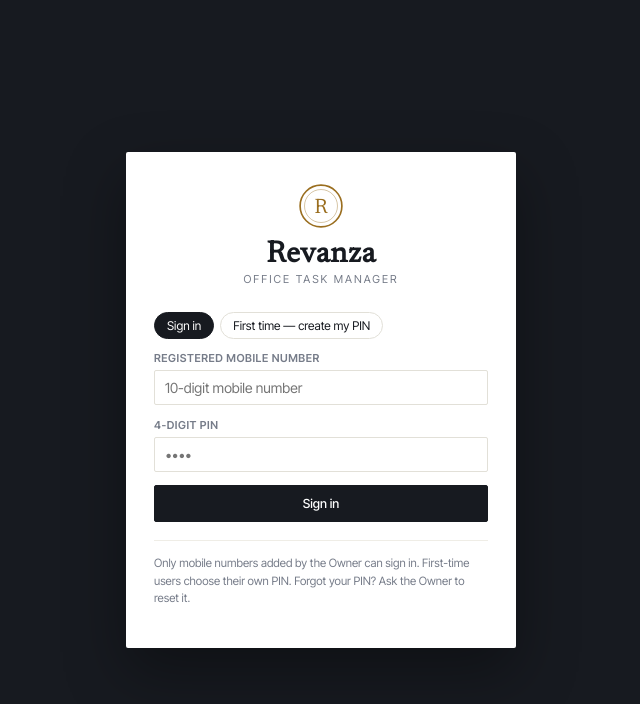
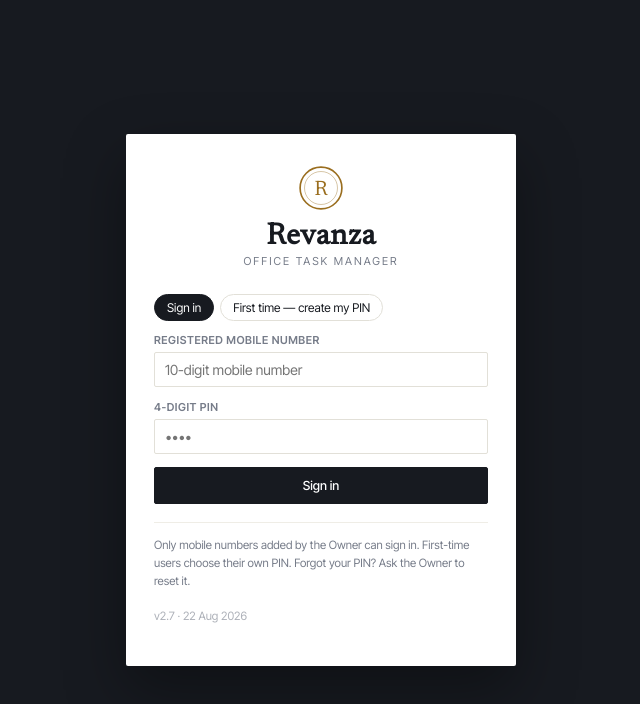
Before and after one commit to Revanza-Web/revanza-office-task-manager, a React (Vite) app: page / in a window 1280 px wide. Shown: the top 704 px of the page, without its empty margins (319-959 px from the left). Built offline with nearby package versions, Linux system fonts and the light colour scheme.

Commit message:
Add files via upload

```diff
--- a/src/App.jsx
+++ b/src/App.jsx
@@ -608,6 +608,7 @@ function SmartSelect({ label, value, onChange, options, hint }) {
 }
 
 /* Opens the device camera (front camera on phones), compresses the shot */
+const APP_VERSION = "v2.7 · 22 Aug 2026";
 const IS_TOUCH_DEVICE = typeof navigator !== "undefined" && /Mobi|Android|iPhone|iPad|iPod/i.test(navigator.userAgent);
 
 /* In-app webcam window: live preview → capture → JPEG. Used as the primary
@@ -868,6 +869,7 @@ export default function App() {
           <div className="side-foot">
             <span className="who"><b>{user.name}</b><i>{user.role}</i></span>
             <button className="signout" onClick={signOut}>Sign out</button>
+            <p style={{ fontSize: 10, opacity: 0.5, marginTop: 6 }}>{APP_VERSION}</p>
           </div>
         </aside>
         {navOpen && <div className="side-scrim" onClick={() => setNavOpen(false)} />}
@@ -975,6 +977,7 @@ function LiveLogin({ onIn }) {
           Only mobile numbers added by the Owner can sign in. First-time users choose their own PIN.
           Forgot your PIN? Ask the Owner to reset it.
         </p>
+        <p className="login-note" style={{ opacity: 0.6, borderTop: "none", paddingTop: 0 }}>{APP_VERSION}</p>
       </div>
     </div>
   );
@@ -1037,6 +1040,7 @@ function Login({ db, commit, onIn }) {
           Demo sign-in: <b>9841344444</b> (Sushil, Owner) with PIN <b>1234</b>. Other staff records still show
           their mobile number as “Pending Information”, so use role preview below until the Owner fills them in.
         </p>
+        <p className="login-note" style={{ opacity: 0.6, borderTop: "none", paddingTop: 0 }}>{APP_VERSION}</p>
         <button className="linkish" onClick={() => setShowDemo((v) => !v)}>{showDemo ? "Hide" : "Preview another role"}</button>
         {showDemo && (
           <div className="demo-list">
```
